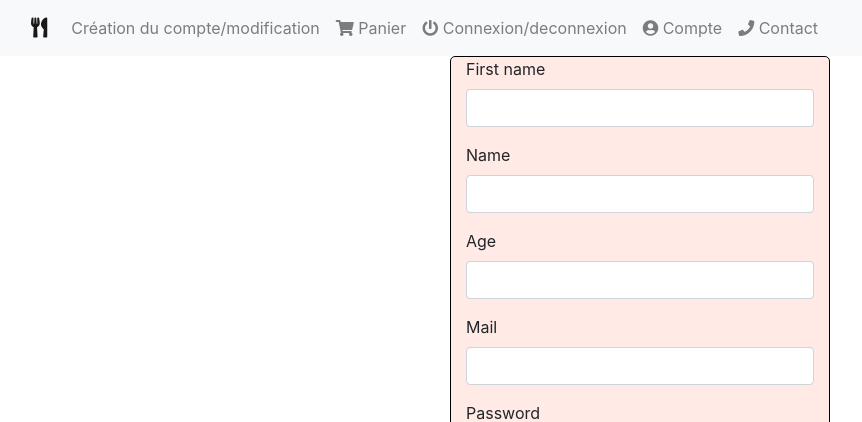
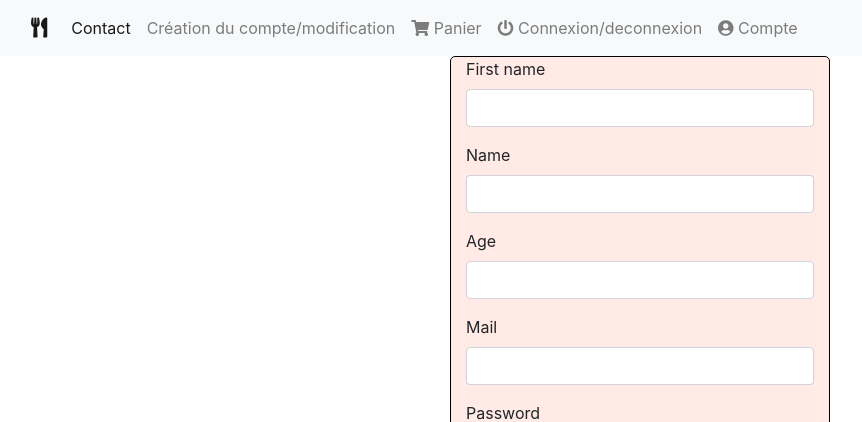
Before and after one commit to Marvinmaz/pack-nique, a Symfony app: template templates/account.html.twig in a window 1280 px wide. Shown: the top 422 px of the page, without its empty margins (0-862 px from the left). Run offline with Twig, Linux system fonts and the light colour scheme; the template is opened without the code that fills it, so the values that code supplies are empty; form fields are guessed from the names that the template uses; some libraries are stand-ins or nearby versions.

```diff
--- a/templates/base.html.twig
+++ b/templates/base.html.twig
@@ -1,6 +1,8 @@
-
-
-        {% block title %}<title>Welcome!</title>{% endblock %}
+<!DOCTYPE html>
+<html>
+    <head>
+        <meta charset="UTF-8">
+        <title>{% block title %}Welcome!{% endblock %}</title>
         {# Run `composer require symfony/webpack-encore-bundle`
            and uncomment the following Encore helpers to start using Symfony UX #}
         {% block stylesheets %}
@@ -9,36 +11,39 @@
         {% endblock %}
 
         {% block javascripts %}
-            <script src="https://code.jquery.com/jquery-3.6.0.min.js" integrity="sha256-/xUj+3OJU5yExlq6GSYGSHk7tPXikynS7ogEvDej/m4=" crossorigin="anonymous"></script>
+            {#{{ encore_entry_script_tags('app') }}#}
         {% endblock %}
-
+    </head>
+    <body>
         {% block body %}
         <nav class="navbar navbar-expand-lg navbar-light bg-light">
             <div class="container-fluid">
             <!-- Icone temporaire -->
-              <a class="navbar-brand" href="/"><i class="fas fa-utensils"></i></a>
+              <a class="navbar-brand" href="#"><i class="fas fa-utensils"></i></a>
               <button class="navbar-toggler" type="button" data-bs-toggle="collapse" data-bs-target="#navbarNav" aria-controls="navbarNav" aria-expanded="false" aria-label="Toggle navigation">
                 <span class="navbar-toggler-icon"></span>
               </button>
               <div class="collapse navbar-collapse" id="navbarNav">
                 <ul class="navbar-nav">
                   <li class="nav-item">
-                    <a class="nav-link" href="/">Création du compte/modification</a>
+                    <a class="nav-link active" aria-current="page" href="#">Contact</a>
                   </li>
                   <li class="nav-item">
-                    <a class="nav-link" href="/"><i class="fas fa-shopping-cart"></i> Panier</a>
+                    <a class="nav-link" href="#">Création du compte/modification</a>
                   </li>
                   <li class="nav-item">
-                    <a class="nav-link" href="/"> <i class="fas fa-power-off"></i> Connexion/deconnexion</a>
+                    <a class="nav-link" href="#"><i class="fas fa-shopping-cart"></i> Panier</a>
                   </li>
                   <li class="nav-item">
-                    <a class="nav-link" href="/"> <i class="fas fa-user-circle"></i> Compte</a>
+                    <a class="nav-link" href="#"> <i class="fas fa-power-off"></i> Connexion/deconnexion</a>
                   </li>
                   <li class="nav-item">
-                    <a class="nav-link" href="/contact"> <i class="fas fa-phone"></i> Contact</a>
+                    <a class="nav-link" href="#"> <i class="fas fa-user-circle"></i> Compte</a>
                   </li>
                 </ul>
               </div>
             </div>
           </nav>
         {% endblock %}
+    </body>
+</html>
```
